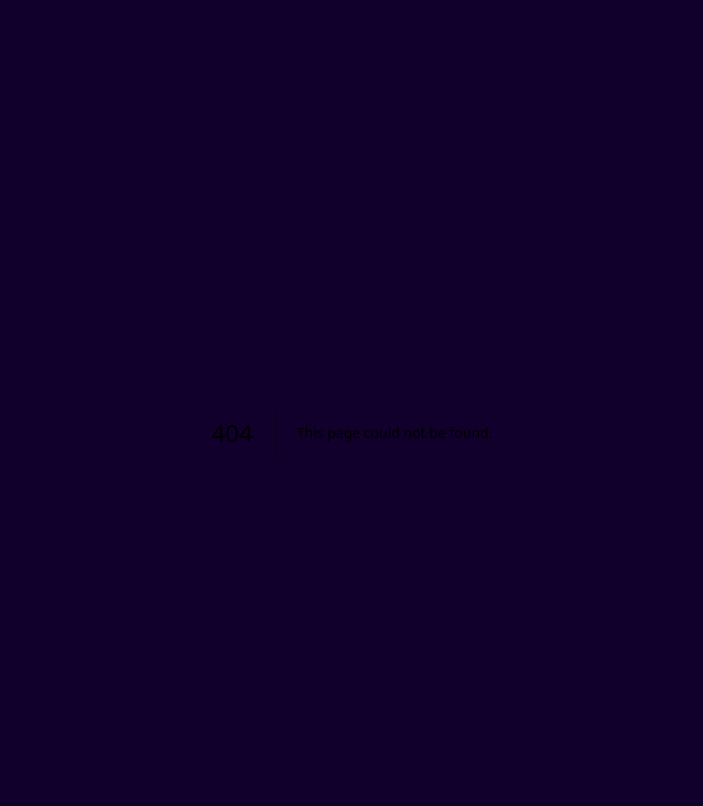
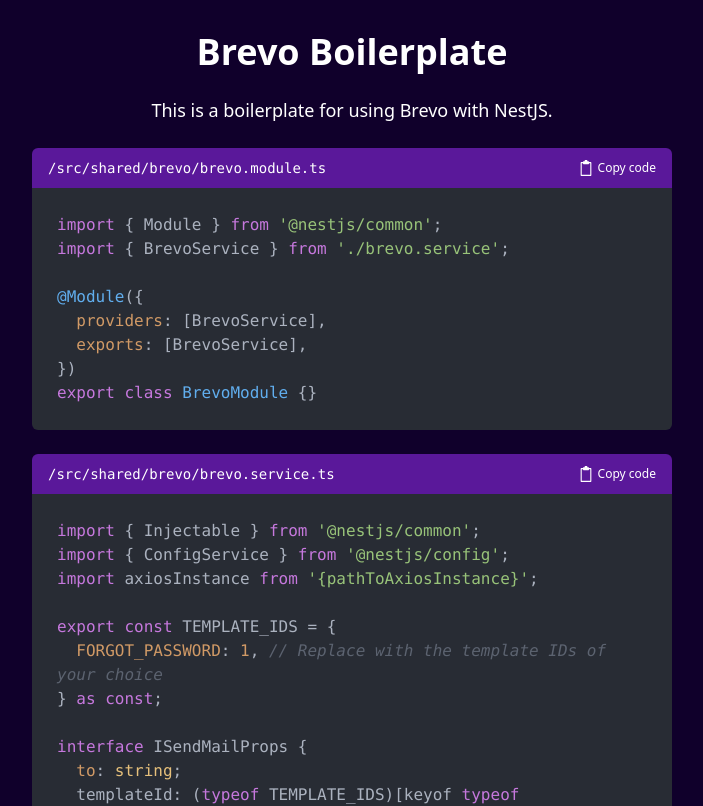
Before and after one commit to Rukkyaa/boilerplates, a Next.js app in the folder apps/web/: page /boilerplates/brevo in a window 1280 px wide. Before the commit this address had no page. Shown: the top 806 px of the page, without its empty margins (288-991 px from the left). Built offline with nearby package versions, Linux system fonts and the light colour scheme.

Commit message:
feat: add the brevo boilerplate

```diff
--- /dev/null
+++ b/apps/web/app/boilerplates/brevo/page.tsx
@@ -0,0 +1,24 @@
+import { brevoModuleCode } from "../../codes/brevo/brevo-module.code";
+import { brevoServiceCode } from "../../codes/brevo/brevo-service.code";
+import CodeBlock from "../../components/CodeBlock";
+
+export default function BrevoBoilerplate() {
+  return (
+    <div className="flex flex-col items-center gap-y-[1.5rem]">
+      <h1 className="text-4xl font-bold text-white">Brevo Boilerplate</h1>
+      <p className="text-lg text-white">
+        This is a boilerplate for using Brevo with NestJS.
+      </p>
+      <CodeBlock
+        code={brevoModuleCode}
+        filename="/src/shared/brevo/brevo.module.ts"
+        language="typescript"
+      />
+      <CodeBlock
+        code={brevoServiceCode}
+        filename="/src/shared/brevo/brevo.service.ts"
+        language="typescript"
+      />
+    </div>
+  );
+}
--- /dev/null
+++ b/apps/web/app/codes/brevo/brevo-module.code.ts
@@ -0,0 +1,9 @@
+export const brevoModuleCode = `import { Module } from '@nestjs/common';
+import { BrevoService } from './brevo.service';
+
+@Module({
+  providers: [BrevoService],
+  exports: [BrevoService],
+})
+export class BrevoModule {}
+`;
--- /dev/null
+++ b/apps/web/app/codes/brevo/brevo-service.code.ts
@@ -0,0 +1,40 @@
+export const brevoServiceCode = `import { Injectable } from '@nestjs/common';
+import { ConfigService } from '@nestjs/config';
+import axiosInstance from '{pathToAxiosInstance}';
+
+export const TEMPLATE_IDS = {
+  FORGOT_PASSWORD: 1, // Replace with the template IDs of your choice
+} as const;
+
+interface ISendMailProps {
+  to: string;
+  templateId: (typeof TEMPLATE_IDS)[keyof typeof TEMPLATE_IDS];
+  params: Record<string, string>;
+}
+
+@Injectable()
+export class BrevoService {
+  private readonly brevoApiKey: string;
+
+  constructor(private readonly configService: ConfigService) {
+    this.brevoApiKey = this.configService.get('BREVO_API_KEY')!;
+  }
+
+  async sendMail({ to, templateId, params }: ISendMailProps) {
+    axiosInstance.post(
+      'https://api.brevo.com/v3/smtp/email',
+      {
+        to: [{ email: to }],
+        templateId,
+        params,
+      },
+      {
+        headers: {
+          'api-key': this.brevoApiKey,
+          'Content-Type': 'application/json',
+        },
+      }
+    );
+  };
+}
+`;
--- a/apps/web/app/page.tsx
+++ b/apps/web/app/page.tsx
@@ -12,6 +12,15 @@
             This is a boilerplate for using AWS S3 with NestJS.
           </p>
         </a>
+        <a
+          href="/boilerplates/brevo"
+          className="flex flex-col items-center gap-y-[0.5rem] rounded-lg p-[1rem] text-white bg-[#9d4edd] hover:bg-[#c77dff]"
+        >
+          <div className="text-2xl font-bold">Brevo Boilerplate</div>
+          <p className="text-lg">
+            This is a boilerplate for using Brevo with NestJS.
+          </p>
+        </a>
       </div>
     </div>
   );
```
